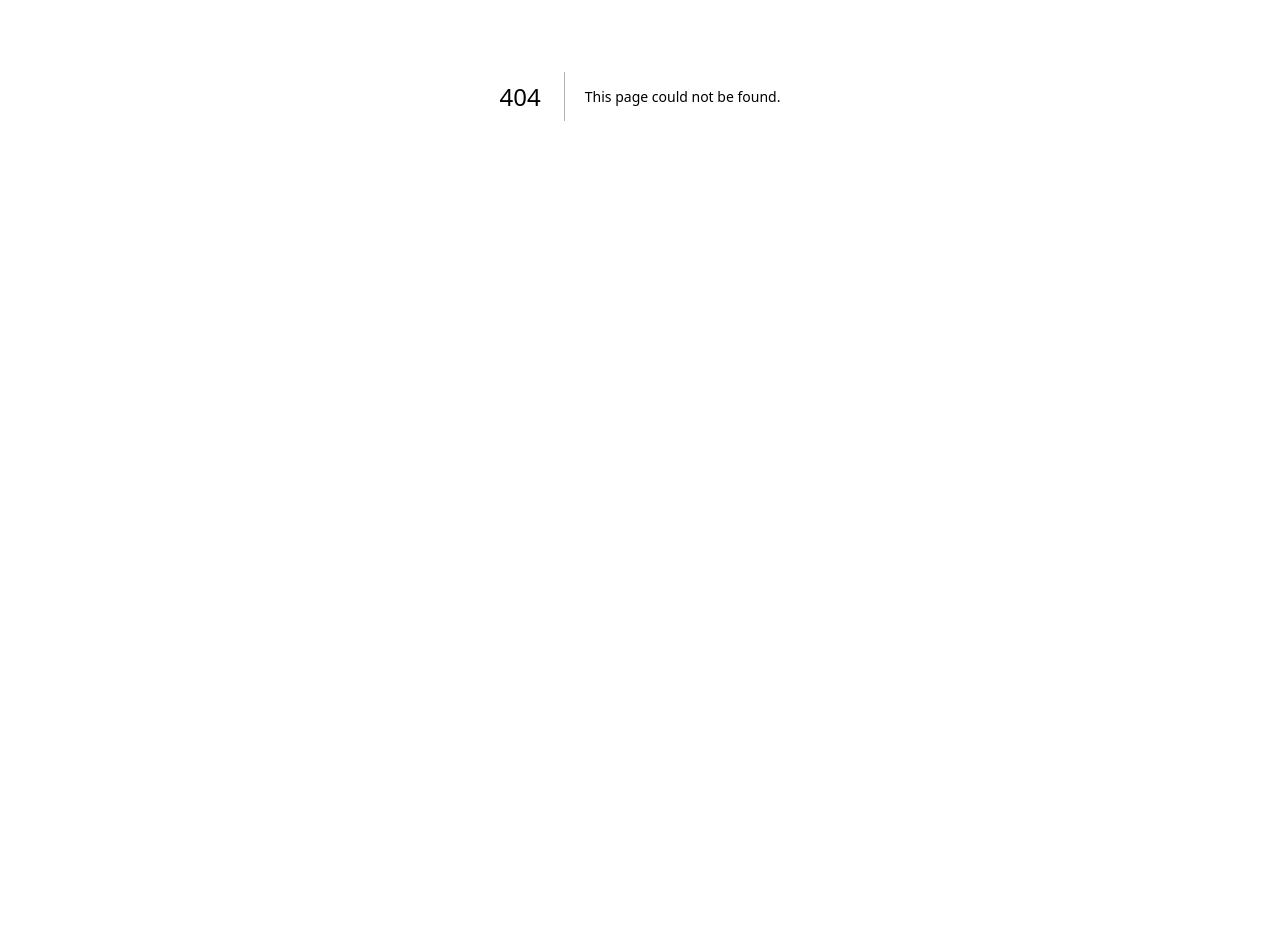
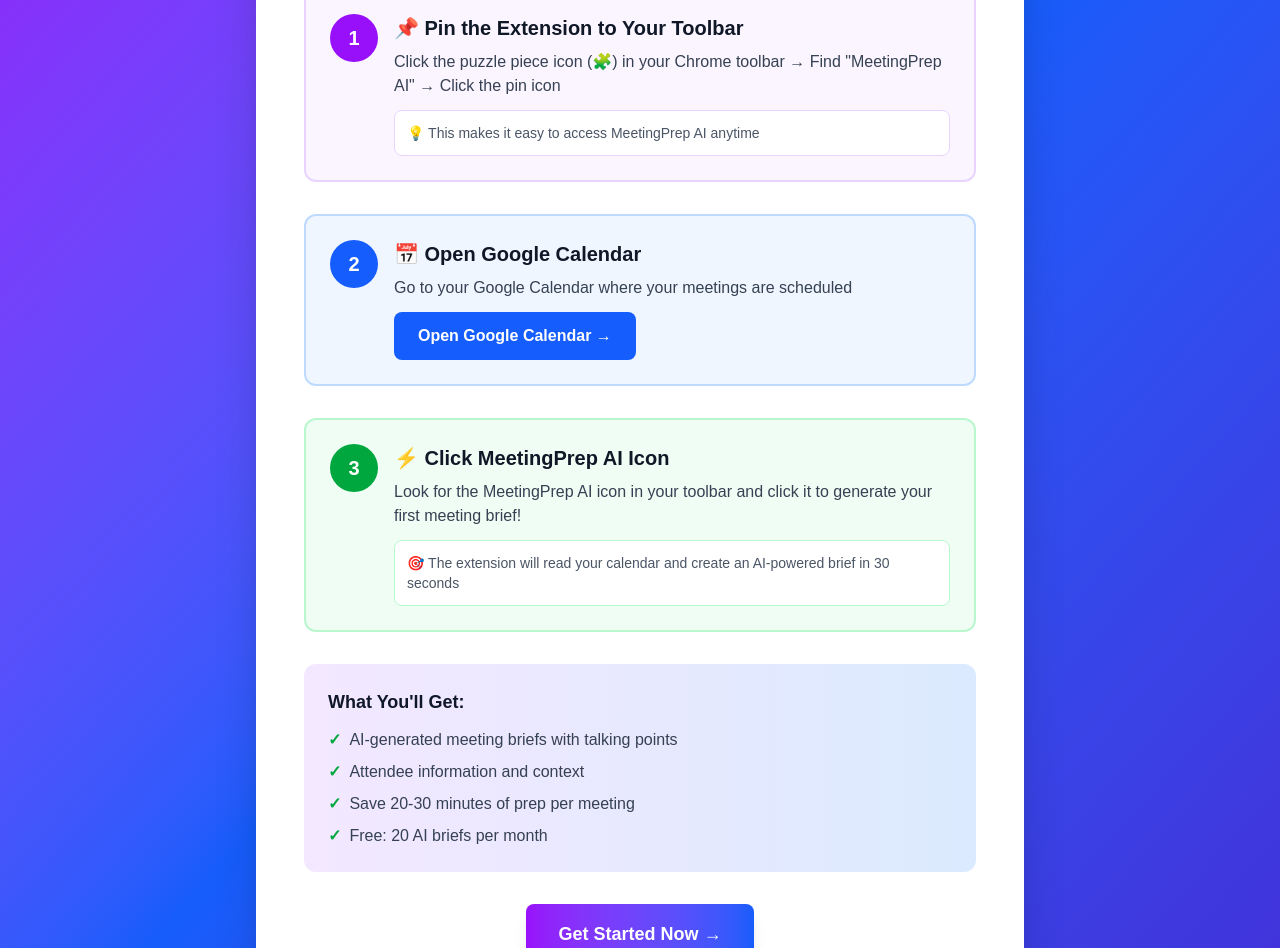
Before and after one commit to toolio-glitch/meetingprep-ai-landing, a Next.js app: page /welcome in a window 1280 px wide. Before the commit this address had no page. Shown: the part 304-1252 px from the top of the page. Before the commit the page ends 800 px from the top, so only its background shows below. Built offline with nearby package versions, Linux system fonts and the light colour scheme.

Commit message:
Add welcome page for new users and update to v1.1.1

```diff
--- a/meetingprep-extension/background.js
+++ b/meetingprep-extension/background.js
@@ -34,9 +34,9 @@
     if (details.reason === 'install') {
       console.log('MeetingPrep AI: Extension installed');
 
-      // Open welcome page
+      // Open welcome page with onboarding instructions
       chrome.tabs.create({
-        url: 'https://meetingprep-ai-vercel.vercel.app/signup?source=extension'
+        url: 'https://meetingprep-ai-vercel.vercel.app/welcome'
       });
 
       // Set default settings
--- /dev/null
+++ b/src/app/welcome/page.tsx
@@ -0,0 +1,142 @@
+'use client'
+
+import { useRouter } from 'next/navigation'
+
+export default function WelcomePage() {
+  const router = useRouter()
+
+  return (
+    <div className="min-h-screen bg-gradient-to-br from-purple-600 via-blue-600 to-indigo-700">
+      <div className="container mx-auto px-4 py-16">
+        <div className="max-w-3xl mx-auto bg-white rounded-2xl shadow-2xl p-8 md:p-12">
+
+          {/* Header */}
+          <div className="text-center mb-10">
+            <h1 className="text-4xl md:text-5xl font-bold text-gray-900 mb-4">
+              Welcome to MeetingPrep AI! 🎉
+            </h1>
+            <p className="text-xl text-gray-600">
+              Let's get you set up in 3 quick steps (takes 1 minute)
+            </p>
+          </div>
+
+          {/* Step 1 */}
+          <div className="mb-8 p-6 bg-purple-50 rounded-xl border-2 border-purple-200">
+            <div className="flex items-start gap-4">
+              <div className="flex-shrink-0">
+                <div className="w-12 h-12 bg-purple-600 text-white rounded-full flex items-center justify-center text-xl font-bold">
+                  1
+                </div>
+              </div>
+              <div className="flex-1">
+                <h3 className="text-xl font-bold text-gray-900 mb-2">
+                  📌 Pin the Extension to Your Toolbar
+                </h3>
+                <p className="text-gray-700 mb-3">
+                  Click the puzzle piece icon (🧩) in your Chrome toolbar → Find "MeetingPrep AI" → Click the pin icon
+                </p>
+                <div className="bg-white p-3 rounded-lg border border-purple-200">
+                  <p className="text-sm text-gray-600">
+                    💡 This makes it easy to access MeetingPrep AI anytime
+                  </p>
+                </div>
+              </div>
+            </div>
+          </div>
+
+          {/* Step 2 */}
+          <div className="mb-8 p-6 bg-blue-50 rounded-xl border-2 border-blue-200">
+            <div className="flex items-start gap-4">
+              <div className="flex-shrink-0">
+                <div className="w-12 h-12 bg-blue-600 text-white rounded-full flex items-center justify-center text-xl font-bold">
+                  2
+                </div>
+              </div>
+              <div className="flex-1">
+                <h3 className="text-xl font-bold text-gray-900 mb-2">
+                  📅 Open Google Calendar
+                </h3>
+                <p className="text-gray-700 mb-3">
+                  Go to your Google Calendar where your meetings are scheduled
+                </p>
+                <a
+                  href="https://calendar.google.com"
+                  target="_blank"
+                  rel="noopener noreferrer"
+                  className="inline-block bg-blue-600 text-white px-6 py-3 rounded-lg font-semibold hover:bg-blue-700 transition"
+                >
+                  Open Google Calendar →
+                </a>
+              </div>
+            </div>
+          </div>
+
+          {/* Step 3 */}
+          <div className="mb-8 p-6 bg-green-50 rounded-xl border-2 border-green-200">
+            <div className="flex items-start gap-4">
+              <div className="flex-shrink-0">
+                <div className="w-12 h-12 bg-green-600 text-white rounded-full flex items-center justify-center text-xl font-bold">
+                  3
+                </div>
+              </div>
+              <div className="flex-1">
+                <h3 className="text-xl font-bold text-gray-900 mb-2">
+                  ⚡ Click MeetingPrep AI Icon
+                </h3>
+                <p className="text-gray-700 mb-3">
+                  Look for the MeetingPrep AI icon in your toolbar and click it to generate your first meeting brief!
+                </p>
+                <div className="bg-white p-3 rounded-lg border border-green-200">
+                  <p className="text-sm text-gray-600">
+                    🎯 The extension will read your calendar and create an AI-powered brief in 30 seconds
+                  </p>
+                </div>
+              </div>
+            </div>
+          </div>
+
+          {/* What You Get */}
+          <div className="bg-gradient-to-r from-purple-100 to-blue-100 rounded-xl p-6 mb-8">
+            <h3 className="text-lg font-bold text-gray-900 mb-3">
+              What You'll Get:
+            </h3>
+            <ul className="space-y-2 text-gray-700">
+              <li className="flex items-start gap-2">
+                <span className="text-green-600 font-bold">✓</span>
+                <span>AI-generated meeting briefs with talking points</span>
+              </li>
+              <li className="flex items-start gap-2">
+                <span className="text-green-600 font-bold">✓</span>
+                <span>Attendee information and context</span>
+              </li>
+              <li className="flex items-start gap-2">
+                <span className="text-green-600 font-bold">✓</span>
+                <span>Save 20-30 minutes of prep per meeting</span>
+              </li>
+              <li className="flex items-start gap-2">
+                <span className="text-green-600 font-bold">✓</span>
+                <span>Free: 20 AI briefs per month</span>
+              </li>
+            </ul>
+          </div>
+
+          {/* CTA */}
+          <div className="text-center">
+            <a
+              href="https://calendar.google.com"
+              target="_blank"
+              rel="noopener noreferrer"
+              className="inline-block bg-gradient-to-r from-purple-600 to-blue-600 text-white px-8 py-4 rounded-lg text-lg font-bold hover:from-purple-700 hover:to-blue-700 transition shadow-lg"
+            >
+              Get Started Now →
+            </a>
+            <p className="mt-4 text-sm text-gray-600">
+              Need help? Email <a href="mailto:connortoorish1@gmail.com" className="text-blue-600 hover:underline">connortoorish1@gmail.com</a>
+            </p>
+          </div>
+
+        </div>
+      </div>
+    </div>
+  )
+}
```
Also changed, not shown: meetingprep-extension/manifest.json.
